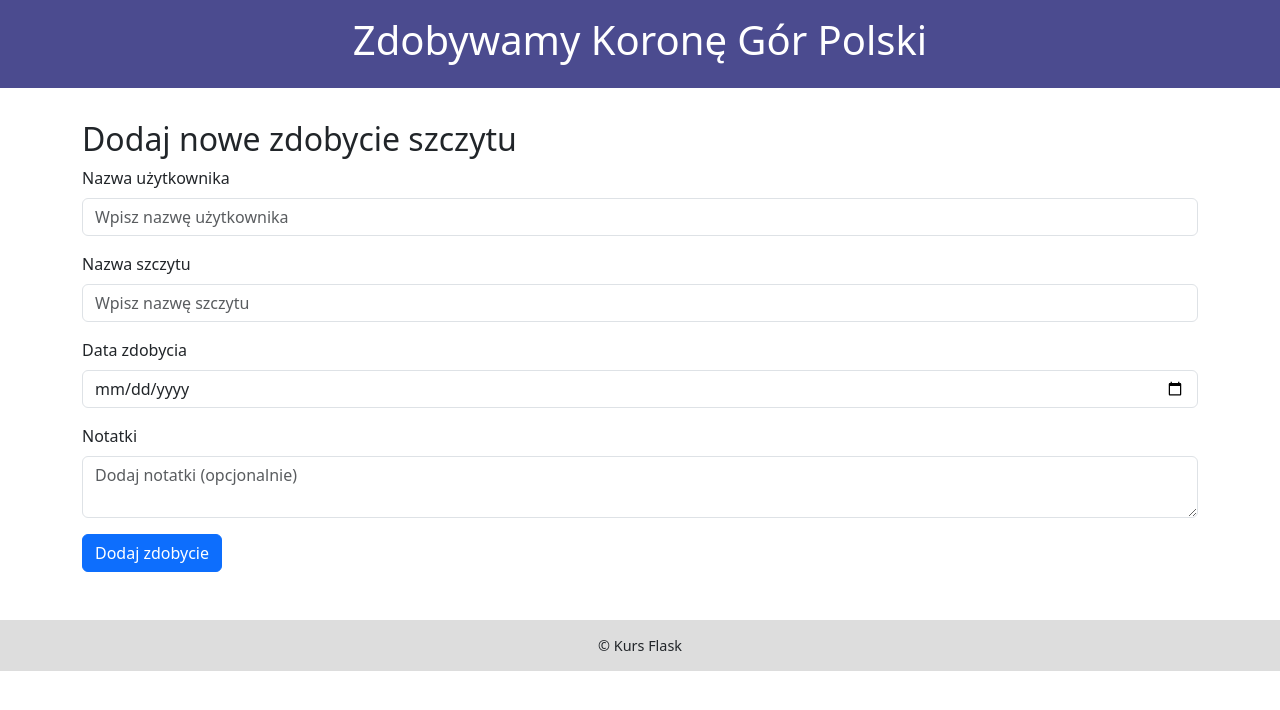
After one commit to kayen2115/wwwseminarium5, a Flask app: page /users/api/entry in a window 1280 px wide. The commit adds this page. Shown: the top 710 px of the page. Run offline with Flask 3, Linux system fonts and the light colour scheme.

Commit message:
asdfghjkl

```diff
--- a/app/__init__.py
+++ b/app/__init__.py
@@ -26,10 +26,12 @@ def create_app():
     from .home.routes import home_bp
     from .users.routes import user_bp
     from .user_api.routes import user_api_bp
+    from app.user_api_entry.routes import user_api_entry_bp
 
     app.register_blueprint(home_bp)
     app.register_blueprint(user_bp)
     app.register_blueprint(user_api_bp)
+    app.register_blueprint(user_api_entry_bp)
     CORS(app, origins=["http://127.0.0.1:5000"])  # konfiguracja CORS
     # 🔹 Konfiguracja CORS (Cross-Origin Resource Sharing)
     #
--- a/app/templates/home.html
+++ b/app/templates/home.html
@@ -11,5 +11,6 @@
   </table>
   <a href="{{ url_for('users.user_form') }}" class="btn btn-primary">Zobacz zdobycia użytkownika</a>
   <a href="{{ url_for('user_api.user_api_form') }}" class="btn btn-info">Sprawdź zdobycia (API/fetch)</a>
+  <a href="{{ url_for('user_api_entry.user_api_entry_form') }}" class="btn btn-success">Dodaj zdobycie</a>
 </div>
 {% endblock %}
--- /dev/null
+++ b/app/templates/user_peaks_api_entry.html
@@ -0,0 +1,59 @@
+{% extends "base.html" %}
+{% block title %}Dodaj zdobycie szczytu{% endblock %}
+{% block content %}
+<div class="container">
+  <h2>Dodaj nowe zdobycie szczytu</h2>
+  <form id="entryForm">
+    <div class="mb-3">
+      <label for="username" class="form-label">Nazwa użytkownika</label>
+      <input type="text" id="username" class="form-control" placeholder="Wpisz nazwę użytkownika" required>
+    </div>
+    <div class="mb-3">
+      <label for="peak" class="form-label">Nazwa szczytu</label>
+      <input type="text" id="peak" class="form-control" placeholder="Wpisz nazwę szczytu" required>
+    </div>
+    <div class="mb-3">
+      <label for="date" class="form-label">Data zdobycia</label>
+      <input type="date" id="date" class="form-control" required>
+    </div>
+    <div class="mb-3">
+      <label for="notes" class="form-label">Notatki</label>
+      <textarea id="notes" class="form-control" placeholder="Dodaj notatki (opcjonalnie)"></textarea>
+    </div>
+    <button type="button" class="btn btn-primary" onclick="submitEntry()">Dodaj zdobycie</button>
+  </form>
+  <div id="result" class="mt-3"></div>
+</div>
+
+<script>
+    async function submitEntry() {
+      const username = document.getElementById("username").value;
+      const peak = document.getElementById("peak").value;
+      const date = document.getElementById("date").value;
+      const notes = document.getElementById("notes").value;
+
+      const resultDiv = document.getElementById("result");
+      resultDiv.innerHTML = "<p>Przetwarzanie...</p>";
+
+      try {
+        const response = await fetch('/users/api/entry', { // Corrected endpoint
+          method: 'POST',
+          headers: {
+            'Content-Type': 'application/json',
+          },
+          body: JSON.stringify({ username, peak, date, notes }),
+        });
+
+        const data = await response.json();
+
+        if (response.ok) {
+          resultDiv.innerHTML = `<p style="color:green">Dodano zdobycie!</p>`;
+        } else {
+          resultDiv.innerHTML = `<p style="color:red">${data.error || 'Wystąpił błąd'}</p>`;
+        }
+      } catch (error) {
+        resultDiv.innerHTML = `<p style="color:red">Błąd połączenia z serwerem</p>`;
+      }
+    }
+  </script>
+{% endblock %}
--- /dev/null
+++ b/app/user_api_entry/routes.py
@@ -0,0 +1,57 @@
+from flask import Blueprint, render_template, request, jsonify
+from .. import db
+from ..models import User, Peak, PeakEntry
+from datetime import datetime
+
+def add_entry(username, peak, date, notes):
+    try :
+        # Convert the date string to a datetime object
+        date = datetime.strptime(date, '%Y-%m-%d').date()
+    except ValueError:
+        return jsonify({"error": "Invalid date format"}), 400
+    # Find the user and peak in the database
+    user = User.query.filter_by(username=username).first()
+    peak = Peak.query.filter_by(name=peak).first()
+
+    if user and peak:
+        # Create a new entry
+        new_entry = PeakEntry(user_id=user.id, peak_id=peak.id, date=date, notes=notes)
+        db.session.add(new_entry)
+        db.session.commit()
+        return 1  # Return a success response
+    elif not user:
+        return 2
+    elif not peak:
+        return 3 # Return an error response
+    else:
+        return 4 # Return an error response
+    # If the user or peak does not exist, return an error response
+
+user_api_entry_bp = Blueprint('user_api_entry', __name__)
+
+@user_api_entry_bp.route('/users/api/entry', methods=['GET', 'POST'])
+def user_api_entry_form():
+    if request.method == 'POST':
+
+        if not request.is_json:
+            return jsonify({"error": "Invalid content type"}), 400
+        # Extract data from the request
+        data = request.get_json()
+        username = data.get('username')
+        peak = data.get('peak')
+        date = data.get('date')
+        notes = data.get('notes')
+
+        # Call the add_entry function to add the entry to the database
+        response = add_entry(username, peak, date, notes)
+        if response == 1:
+            return jsonify({"message": "Entry added successfully"}), 201
+        elif response == 2:
+            return jsonify({"error": "User not found"}), 400
+        elif response == 3:
+            return jsonify({"error": "Peak not found"}), 400
+        elif response == 4:
+            return jsonify({"error": "Failed to add entry"}), 400
+
+
+    return render_template('user_peaks_api_entry.html')
```
Also changed, not shown: ridmi.md (added, +3 -0 lines), app/user_api_entry/__init__.py (added).
